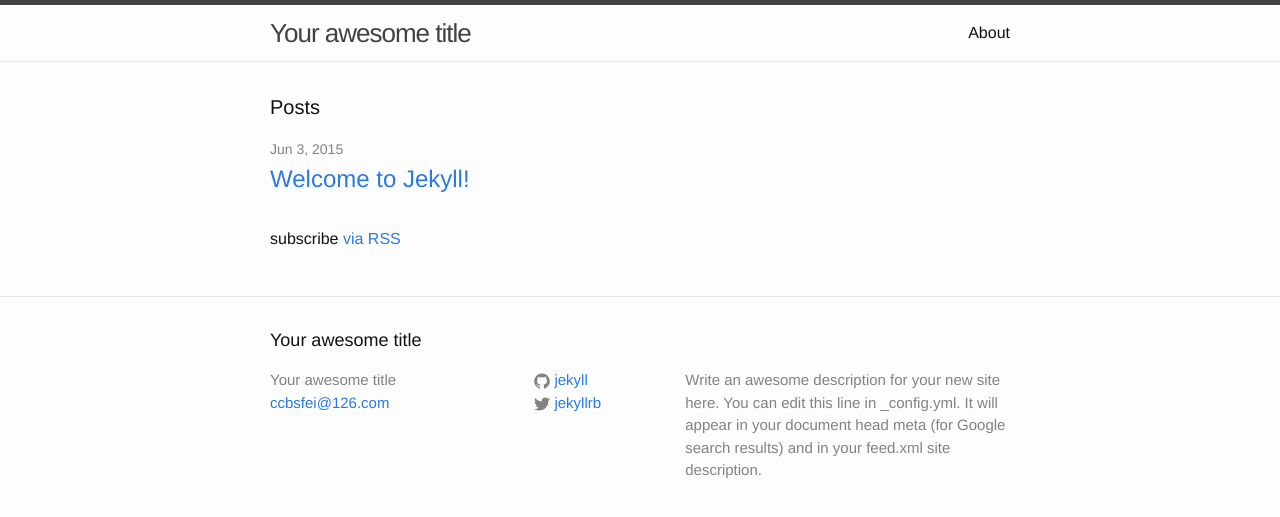
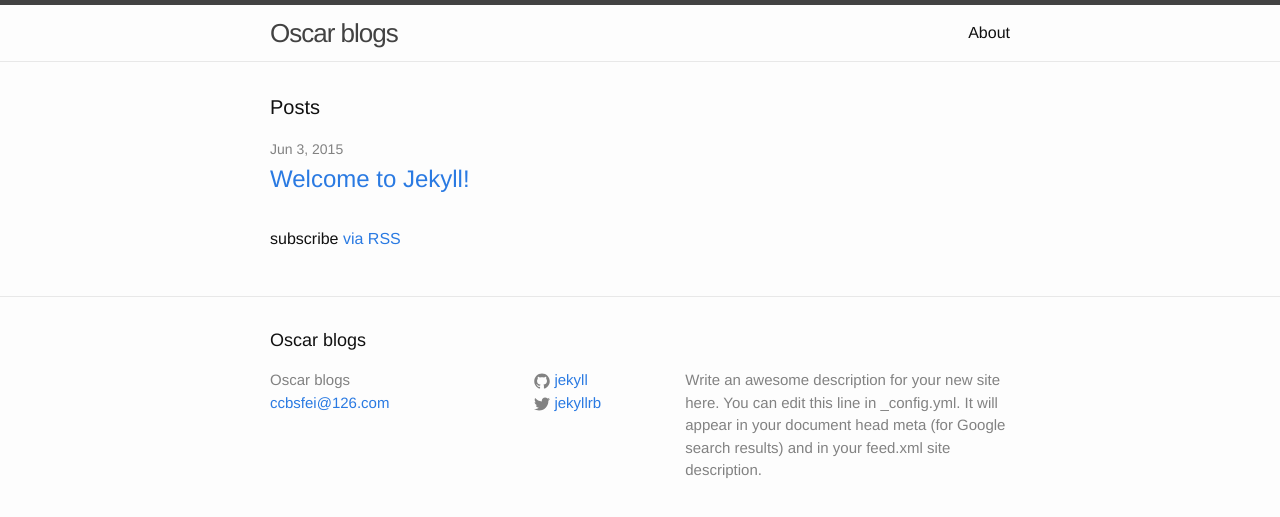
Before and after one commit to 1oscar/1oscar.github.io, a Jekyll site: the page built from index.html, in a window 1280 px wide. Shown: the top 517 px of the page. Built offline with Jekyll 4.4.1, drawn with Linux system fonts in a browser that asks for light colours.

Commit message:
mg blogs

```diff
--- a/_config.yml
+++ b/_config.yml
@@ -1,5 +1,5 @@
 # Site settings
-title: Your awesome title
+title: Oscar blogs
 email: ccbsfei@126.com
 description: > # this means to ignore newlines until "baseurl:"
   Write an awesome description for your new site here. You can edit this
```
